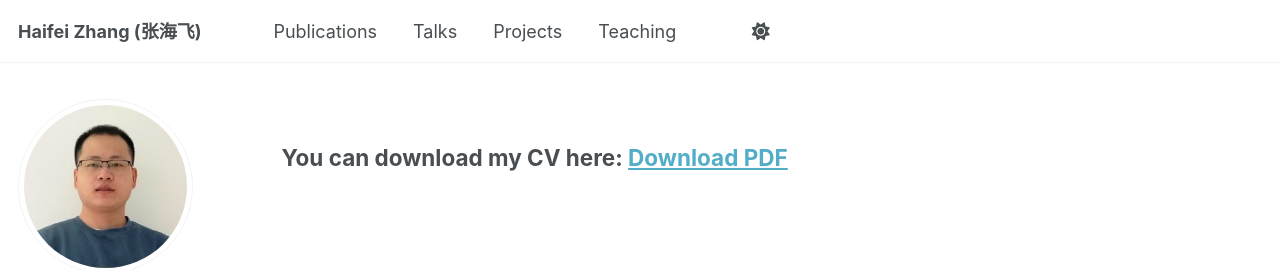
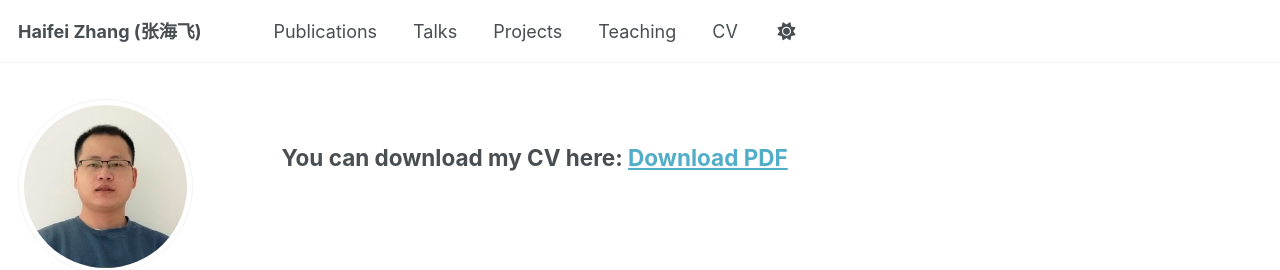
Before and after one commit to Haifei-ZHANG/Haifei-ZHANG.github.io, a Jekyll site: the page built from _pages/cv.md, in a window 1280 px wide. Shown: the top 270 px of the page. Built offline with Jekyll 4.4.1, drawn with Linux system fonts in a browser that asks for light colours; some web fonts are replaced.

Commit message:
upload cv4

```diff
--- a/_data/navigation.yml
+++ b/_data/navigation.yml
@@ -23,7 +23,7 @@ main:
   - title: "Teaching"
     url: /teaching/
 
-  - title: ""
+  - title: "CV"
     url: /cv/
 
   # - title: "CV"
--- a/_pages/cv.md
+++ b/_pages/cv.md
@@ -1,9 +1,8 @@
 ---
 layout: archive
+# title: "CV"
 permalink: /cv/
 author_profile: true
-redirect_from:
-  - /resume
 ---
 
 {% include base_path %}
```
